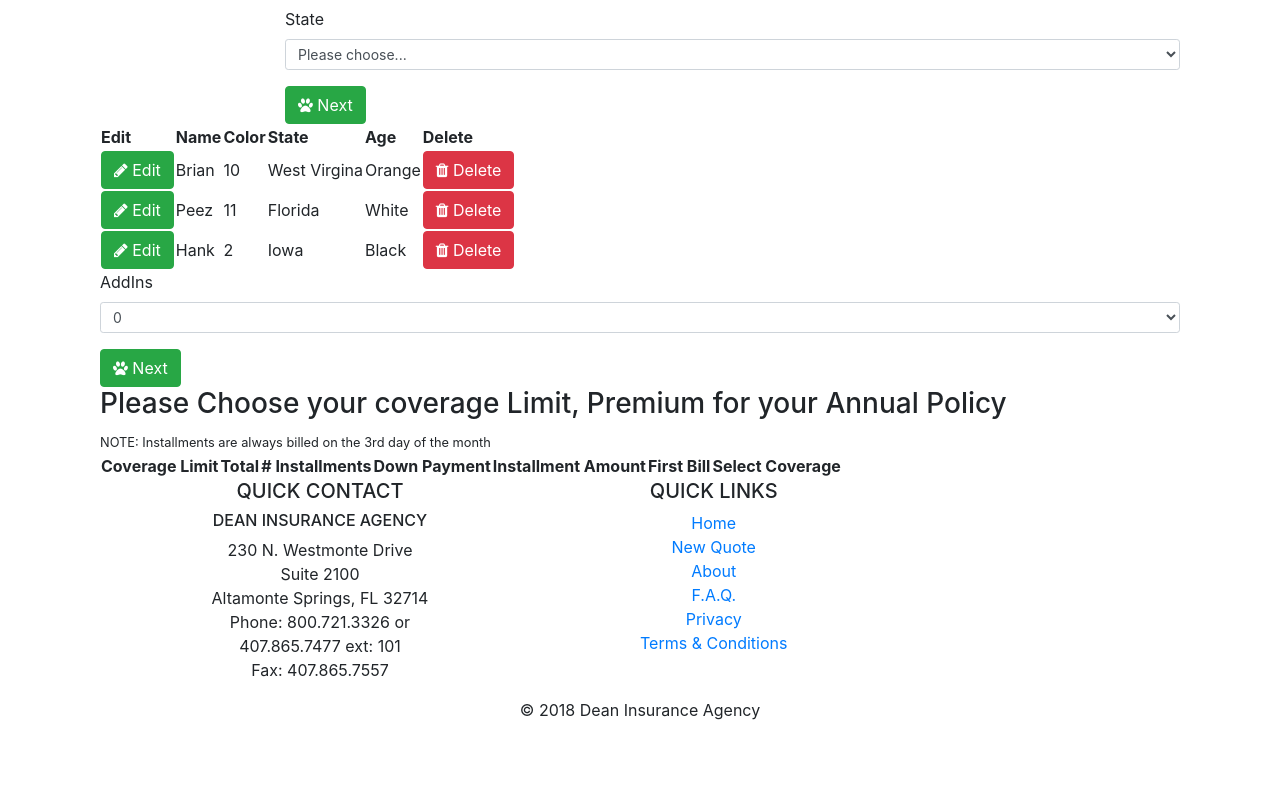
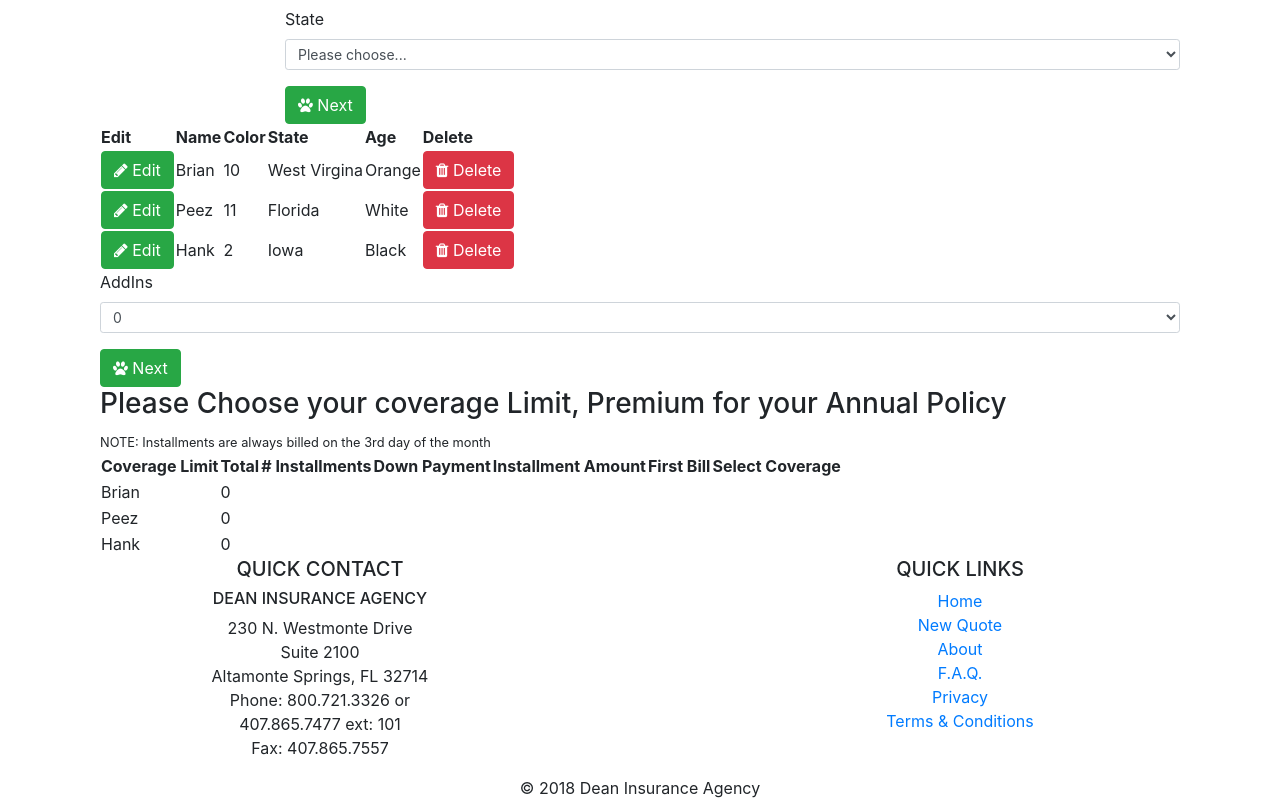
Before and after one commit to jmanock/fin-dog-bite, a React (Create React App) app: page /Quote in a window 1280 px wide. Shown: the part 479-1279 px from the top of the page. Before the commit the page ends 1201 px from the top, so only its background shows below. Built offline with nearby package versions, Linux system fonts and the light colour scheme.

Commit message:
working on the rates section

```diff
--- a/src/Components/PageComponents/Footer.jsx
+++ b/src/Components/PageComponents/Footer.jsx
@@ -12,7 +12,7 @@ const Footer = () =>(
             230 N. Westmonte Drive <br /> Suite 2100 <br /> Altamonte Springs, FL 32714 <br /> Phone: 800.721.3326 or <br /> 407.865.7477 ext: 101 <br /> Fax: 407.865.7557
           </address>
         </div>
-        <div classNmae='col-sm-6'>
+        <div className='col-sm-6'>
           <h5 className='text-uppercase'>quick links</h5>
           <ul className='list-unstyled'>
             <li><Link to='/'>Home</Link></li>
--- a/src/Components/Rates.jsx
+++ b/src/Components/Rates.jsx
@@ -3,6 +3,12 @@ import React,{Component} from 'react';
 class Rates extends Component{
   render(){
     console.log(this.props.state.dogs, this.props.state.addIns);
+    const Item = this.props.state.dogs.map((dog) => {
+      return <tr key={dog.id}>
+        <td>{dog.name}</td>
+        <td>{this.props.state.addIns}</td>
+      </tr>
+    });
     return(
       <div className='container'>
         <h3>Please Choose your coverage Limit, Premium for your Annual Policy</h3>
@@ -19,6 +25,9 @@ class Rates extends Component{
               <th>Select Coverage</th>
             </tr>
           </thead>
+          <tbody>
+            {Item}
+          </tbody>
         </table>
       </div>
     )
```
